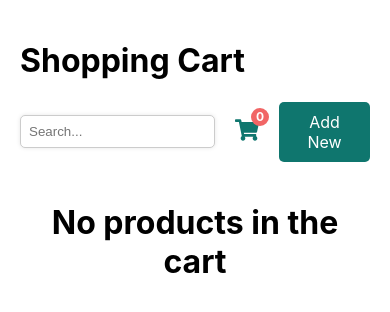
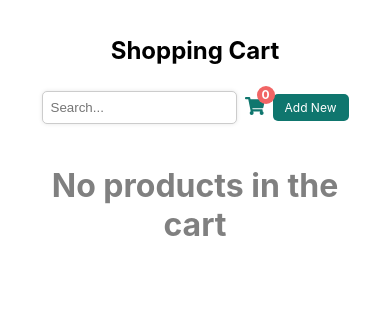
Before and after one commit to paresh-2002/shopping-cart, a React (Create React App) app: page / in a window 390 px wide. Shown: the top 312 px of the page. Built offline with nearby package versions, Linux system fonts and the light colour scheme.

Commit message:
show message

```diff
--- a/src/Pages/Carts.css
+++ b/src/Pages/Carts.css
@@ -16,7 +16,11 @@
     font-size: 2rem;
     font-weight: bold;
   }
-
+  .header-title{
+    width: 100%;
+    align-items: center;
+    color: gray;
+  }
   .cart-header-right {
     display: flex;
     align-items: center;
@@ -139,13 +143,13 @@
   /* --------------------------------------------------- */
 
   /* Responsive adjustments */
-  /* @media (max-width: 1024px) {
+  @media (max-width: 1024px) {
     .card {
       width: calc(50% - 20px);
     }
 
     .cart-header {
-      flex-direction: column;
+      flex-direction: flex;
       align-items: flex-start;
     }
 
@@ -159,6 +163,10 @@
       width: 100%;
     }
 
+    .cart-header {
+      flex-direction: column;
+      align-items: center;
+    }
     .fa-shopping-cart {
       font-size: 1.25rem;
     }
@@ -181,6 +189,10 @@
     .AppTitle {
       font-size: 1.5rem;
     }
+    .cart-header {
+      flex-direction: column;
+      align-items: center;
+    }
 
     .product-num {
       font-size: 1rem;
@@ -195,4 +207,3 @@
       padding: 6px 12px;
     }
   }
-   */
--- a/src/Pages/Carts.jsx
+++ b/src/Pages/Carts.jsx
@@ -111,8 +111,8 @@ function Carts() {
         </div>
       </div>
       <div className="carts">
-        {state.products.length <= 0 ? (
-          <h1>No products in the cart</h1>
+        {searchVal || state.products.length <= 0 ? (
+          <h1 className="header-title">No products in the cart</h1>
         ) : (
           filteredProducts.map((product) => (
             <Cart
```
